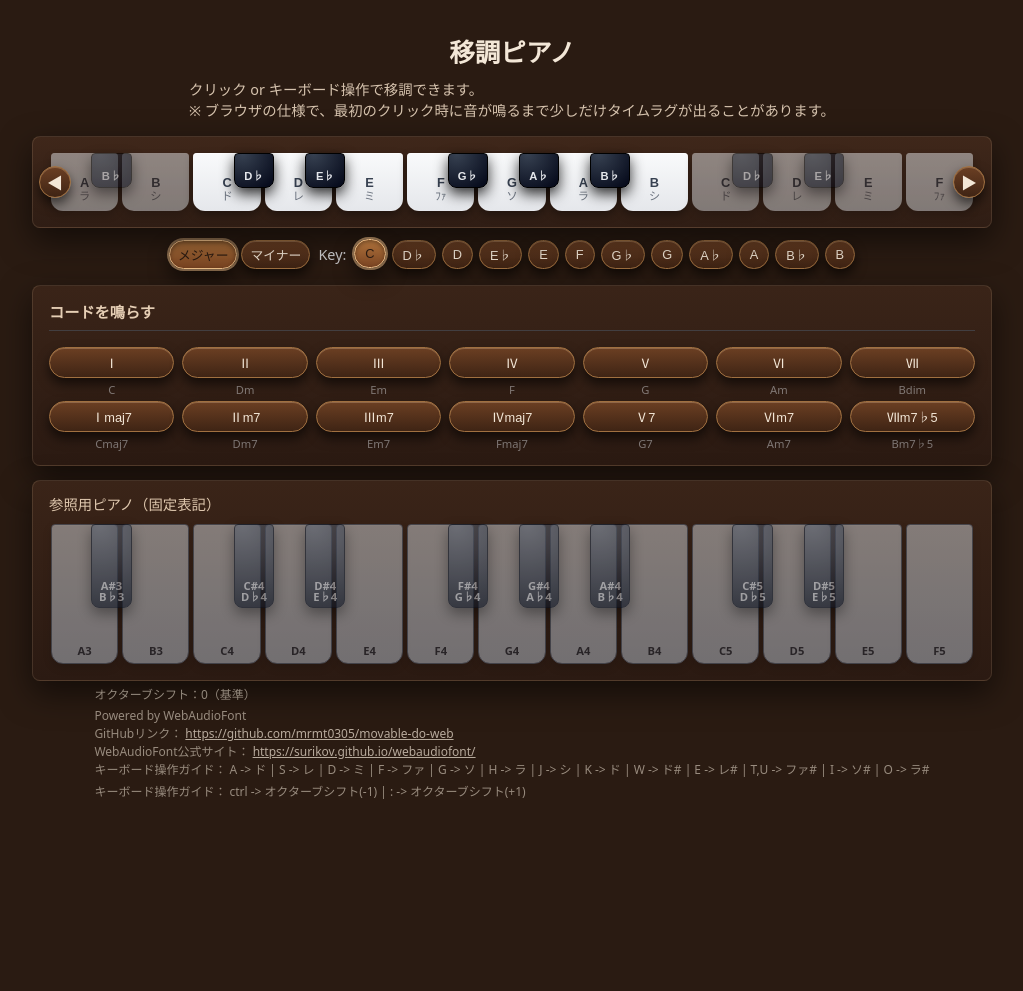
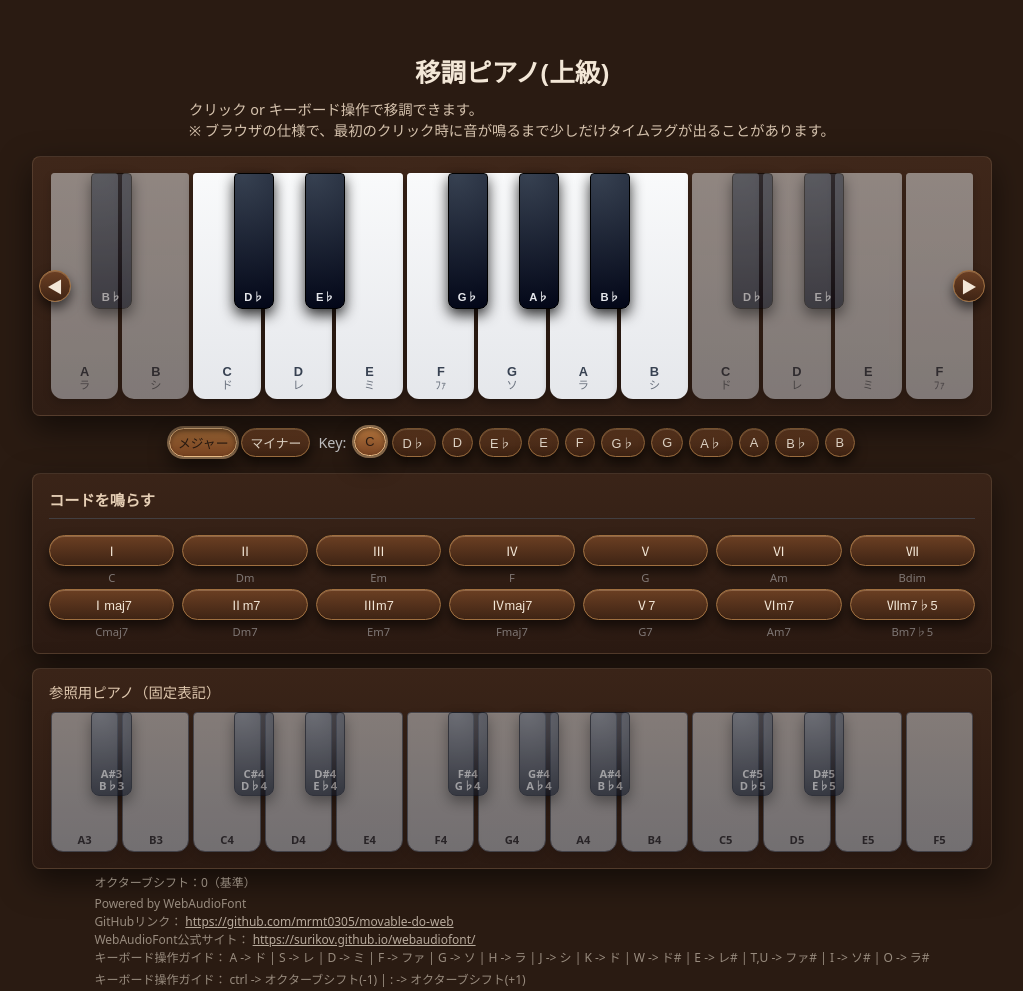
Before and after one commit to mrmt0305/movable-do-web-advanced, a plain HTML site: page index.html in a window 1280 px wide. Shown: the whole page, without its empty margins (128-1151 px from the left). Before the commit the page ends 800 px from the top, so only its background shows below. Drawn offline with Linux system fonts and the light colour scheme; a script that the page names is missing.

Commit message:
左右をこれから追加する機能（パネル）用に空ける（今ある機能を中央パネルに入れる）

```diff
--- a/index.html
+++ b/index.html
@@ -14,9 +14,17 @@
 </head>
 
 <body>
-    <h1>移調ピアノ</h1>
+
+    <div class="app-shell">
+        <!-- サイドパネル（左） -->
+        <aside class="side-panel left">
+            <!-- ここに今後機能追加 -->
+        </aside>
+
+        <!-- メインコンテンツ -->
+        <main class="center-panel">
+            <h1>移調ピアノ(上級)</h1>
             <p>クリック or キーボード操作で移調できます。<br>※ ブラウザの仕様で、最初のクリック時に音が鳴るまで少しだけタイムラグが出ることがあります。</p>
-
             <div class="piano">
                 <!-- 鍵盤部分 -->
                 <div class="piano-inner">
@@ -203,7 +211,6 @@
                 <!-- オクターブアップボタン -->
                 <button type="button" class="octave-btn right" id="octUpBtn">▶︎</button>
             </div>
-
             <div class="transpose-controls">
                 <div class="scale-mode-buttons">
                     <button class="mode-btn active" data-mode="major" id="modeMajorBtn">メジャー</button>
@@ -226,7 +233,6 @@
                     <button class="tbtn" data-trans="11">B</button>
                 </div>
             </div>
-
             <div class="chord-section">
                 <div class="section-title">コードを鳴らす</div>
 
@@ -283,7 +289,6 @@
                 </div>
 
             </div>
-
             <div class="ref-piano">
                 <div class="ref-piano-title">参照用ピアノ（固定表記）</div>
 
@@ -370,9 +375,6 @@
                     </div>
                 </div>
             </div>
-
-    <script src="main.js"> </script>
-
             <footer>
                 <div class="footer" id="octaveStatus">オクターブシフト：0（基準）</div>
                 <div class="footer">
@@ -387,11 +389,21 @@
                         <a href="https://surikov.github.io/webaudiofont/" target="_blank"
                             style="color: #6b7280; text-decoration: underline;">https://surikov.github.io/webaudiofont/</a>
                     </div>
-            <div>キーボード操作ガイド： A -> ド | S -> レ | D -> ミ | F -> ファ | G -> ソ | H -> ラ | J -> シ | K -> ド | W -> ド# | E
+                    <div>キーボード操作ガイド： A -> ド | S -> レ | D -> ミ | F -> ファ | G -> ソ | H -> ラ | J -> シ | K -> ド | W -> ド# |
+                        E
                         -> レ# | T,U -> ファ# | I -> ソ# | O -> ラ#</div>
                     <div class="footer">キーボード操作ガイド： ctrl -> オクターブシフト(-1) | : -> オクターブシフト(+1)</div>
                 </div>
             </footer>
+        </main>
+
+        <!-- サイドパネル（右） -->
+        <aside class="side-panel right">
+            <!-- ここに今後機能追加 -->
+        </aside>
+    </div>
+
+    <script src="main.js"> </script>
 </body>
 
 </html>
--- a/style.css
+++ b/style.css
@@ -674,3 +674,46 @@
 .ref-piano-title {
   color: #f0d9be;
 }
+
+/* =========================
+   3カラムレイアウト（左右を空ける）
+   ========================= */
+
+.app-shell {
+  width: 100%;
+  min-height: 100vh;
+  display: grid;
+  grid-template-columns: 1fr min(960px, 92vw) 1fr; /* 左 / 中央 / 右 */
+  gap: 16px;
+  padding: 20px 16px 28px;
+  box-sizing: border-box;
+  align-items: start;
+}
+
+/* 中央パネル：既存UI全部がここに入る */
+.center-panel {
+  width: 100%;
+  display: flex;
+  flex-direction: column;
+  align-items: center;
+}
+
+/* 左右パネル：将来用（今は空なので見た目は控えめ） */
+.side-panel {
+  min-height: 100%;
+}
+
+/* 既存 body の flex レイアウトを無効化（これが重要） */
+body {
+  display: block; /* もともと flex なので上書き */
+}
+
+/* 画面が狭いときは1カラムにして左右を下へ（将来のスマホ崩れ防止） */
+@media (max-width: 1100px) {
+  .app-shell {
+    grid-template-columns: 1fr; /* 1カラム */
+  }
+  .side-panel {
+    display: none; /* 狭い時は左右を一旦隠す（必要なら block にして表示） */
+  }
+}
```
Lines whose indentation alone changed are shown as unchanged.
